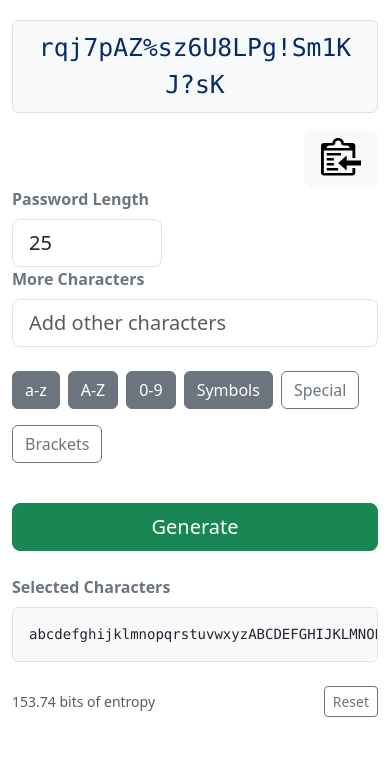
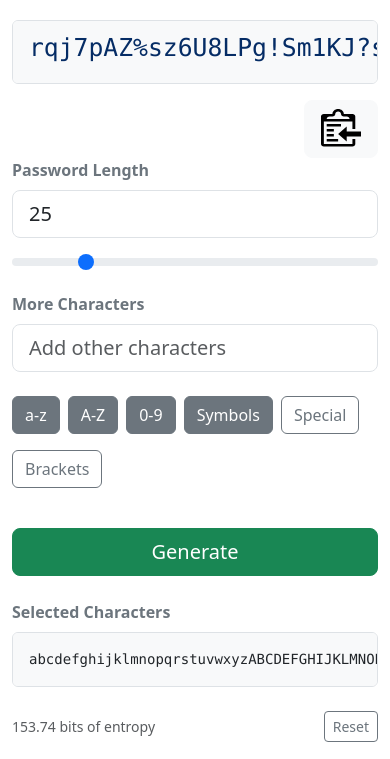
Before and after one commit to jaden/passgen, a plain HTML site: page public/index.html in a window 390 px wide. Shown: the part 85-844 px from the top of the page. Drawn offline with Linux system fonts and the light colour scheme.

Commit message:
Add range selector for password length
Adjust layout, keeping the password from wrapping. Scrolling still works
and makes the layout more compact, especially on mobile.

```diff
--- a/public/index.html
+++ b/public/index.html
@@ -56,8 +56,8 @@
 
       <div class="row mb-md-5">
         <div class="col-md-10">
-          <div id="generated-password" class="bg-light text-center font-monospace fs-2 text-primary-emphasis flex-grow-1 border rounded px-3 py-2"
-            style="overflow-wrap: break-word; word-break: break-all; min-height: 4rem;">
+          <div id="generated-password" class="bg-light text-center font-monospace fs-2 text-primary-emphasis flex-grow-1 border rounded px-3 py-2 overflow-x-auto text-nowrap"
+            style="min-height: 4rem;">
             {{ password }}
           </div>
         </div>
@@ -69,10 +69,11 @@
         </div>
       </div>
 
-      <div class="row align-items-center mb-4">
+      <div class="row mb-4">
         <div class="col-md-5 col-sm-6">
           <label class="form-label text-secondary fw-semibold">Password Length</label>
-          <input class="form-control form-control-lg" type="number" v-model="passwordLength" min="1" :max="maxPasswordLength" style="max-width: 150px">
+          <input class="form-control form-control-lg" type="number" v-model="passwordLength" min="1" :max="maxPasswordLength">
+          <input type="range" class="form-range form-control-lg" v-model="passwordLength" min="1" :max="maxPasswordLength" step="1">
         </div>
         <div class="col-md-5 col-sm-6 ms-md-auto">
           <label class="form-label text-secondary fw-semibold">More Characters</label>
@@ -116,9 +117,7 @@
   <footer class="footer bg-light py-4 mt-5">
     <div class="container">
       <div class="text-center">
-        <p class="mb-0">
-          Built by <a href="https://dan.hersam.com">Dan Hersam</a> | <a href="https://github.com/jaden/passgen">Source on GitHub</a>
-        </p>
+        Built by <a href="https://dan.hersam.com">Dan Hersam</a> | <a href="https://github.com/jaden/passgen">Source on GitHub</a>
       </div>
     </div>
   </footer>
```
Also changed, not shown: password-generator.png, 1 other file.
